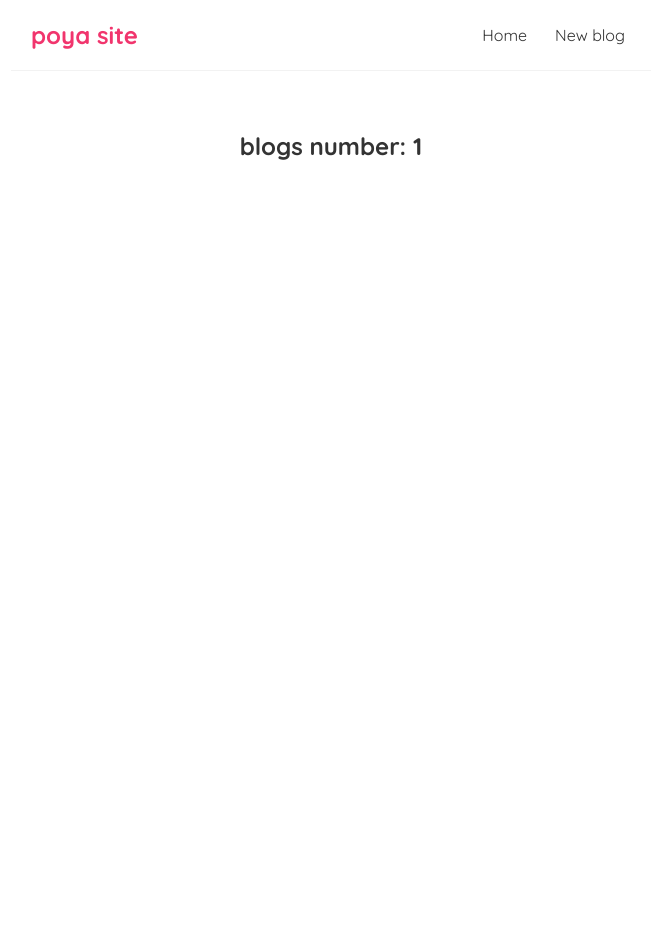
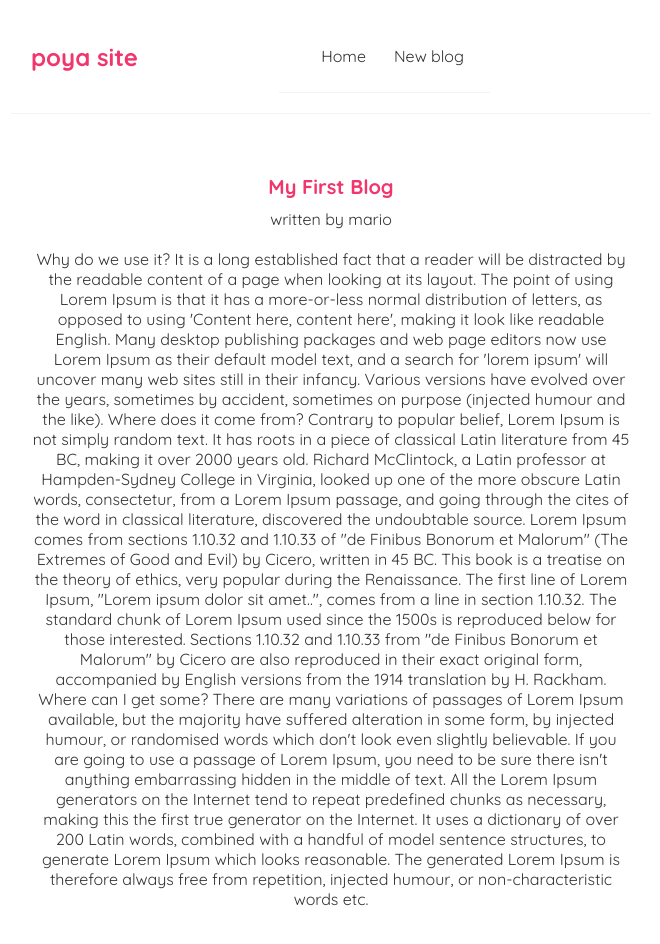
Before and after one commit to zahrasarabi79/reacttest, a React (Create React App) app: page /blog/1 in a window 1280 px wide. Shown: the top 944 px of the page, without its empty margins (309-969 px from the left). Before the commit the page ends 800 px from the top, so only its background shows below. Built offline with nearby package versions, Linux system fonts and the light colour scheme; data requests are answered from the project's data file.

Commit message:
Reusing Custom Hooks

```diff
--- a/src/BlogDetailes.js
+++ b/src/BlogDetailes.js
@@ -1,10 +1,24 @@
 import { useParams } from "react-router-dom";
+import useFetch from "./UseFetch";
 
 const BlogDetailes = () => {
   const { id } = useParams();
+  const {
+    data: blog,
+    isPending,
+    error,
+  } = useFetch("http://localhost:8000/blogs/" + id);
   return (
-    <div className="blog-detailes">
-      <h2>blogs number: {id}</h2>
+    <div className="blog-details">
+      {error && <div>{error}</div>}
+      {isPending && <div>Loading ....</div>}
+      {blog && (
+        <article>
+          <h2>{blog.title}</h2>
+          <p>written by {blog.author}</p>
+          <div>{blog.body}</div>
+        </article>
+      )}
     </div>
   );
 };
--- a/src/index.css
+++ b/src/index.css
@@ -50,3 +50,20 @@
 .blog-preview a {
   text-decoration: none;
 }
+/* blog details page */
+.blog-details h2 {
+  font-size: 20px;
+  color: #f1356d;
+  margin-bottom: 10px;
+}
+.blog-details div {
+  margin: 20px 0;
+}
+.blog-details button {
+  background: #f1356d;
+  color: #fff;
+  border: 0;
+  padding: 8px;
+  border-radius: 8px;
+  cursor: pointer;
+}
--- a/src/navbar.js
+++ b/src/navbar.js
@@ -4,7 +4,7 @@
   return (
     <nav className="navbar">
       <h1>poya site</h1>
-      <div className="links">
+      <div className="navbar">
         <Link to="/">Home</Link>
         <Link to="/create">New blog</Link>
       </div>
```
